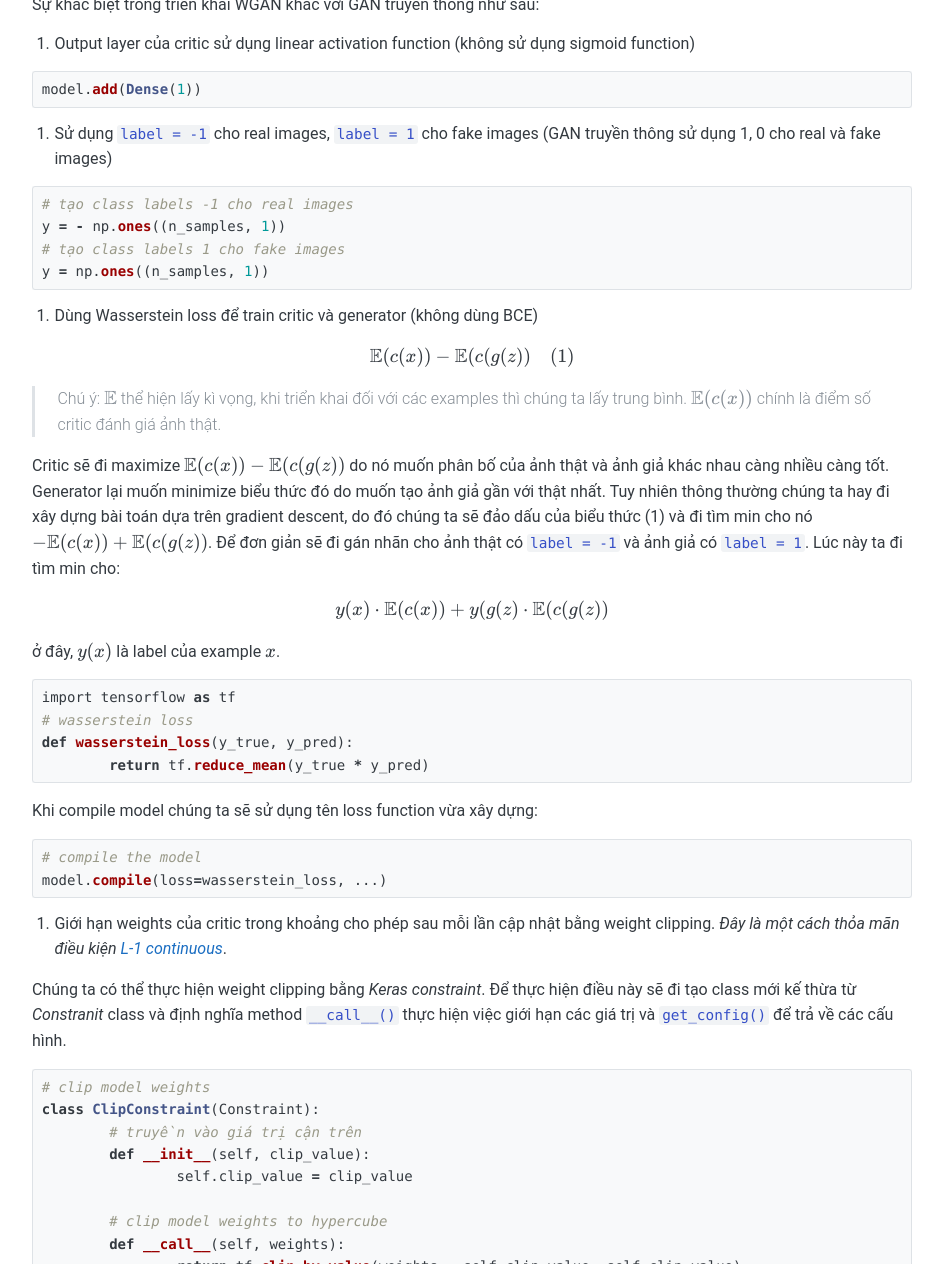
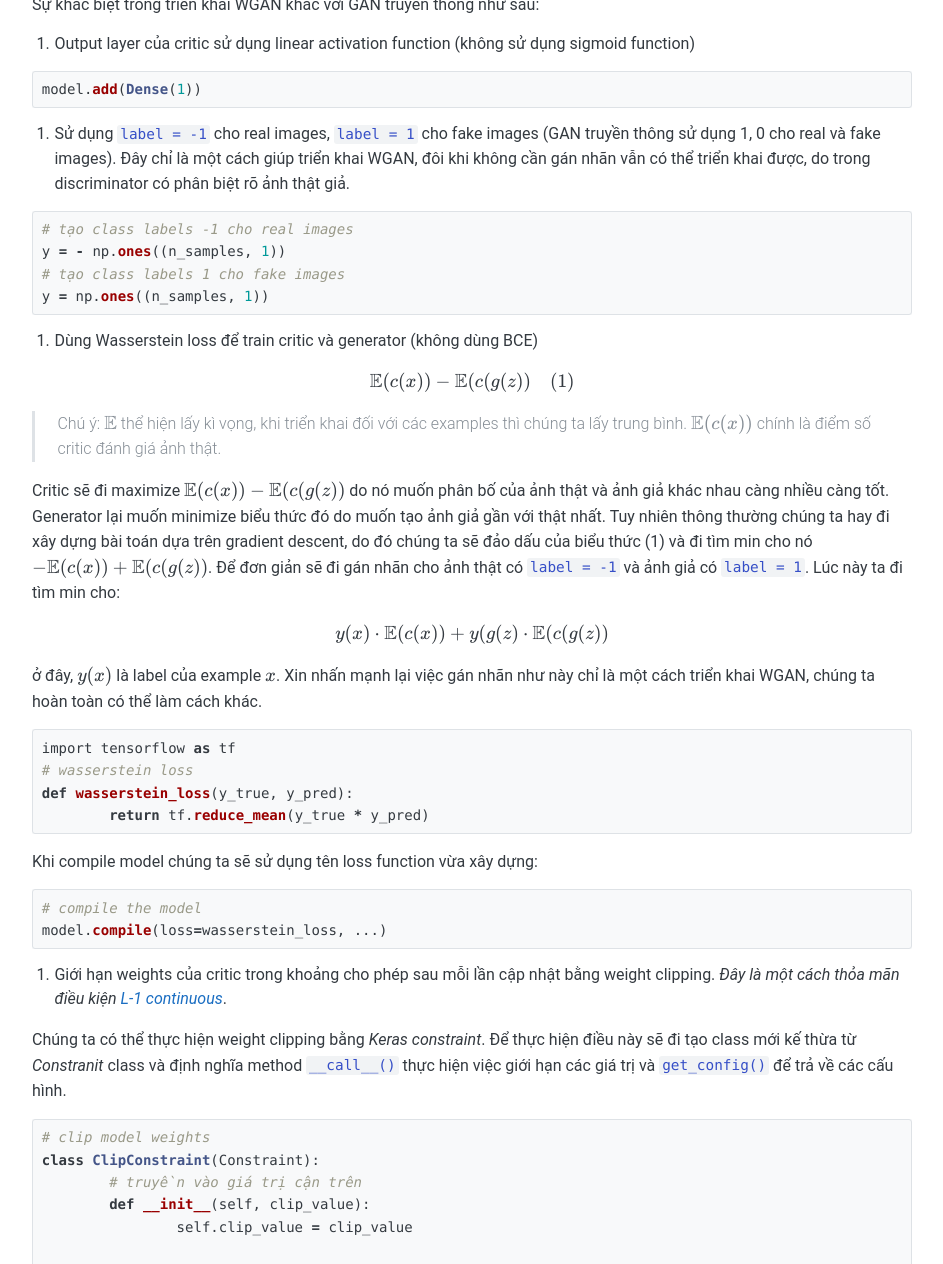
Before and after one commit to huytranvan2010/huytranvan2010.github.io, a Jekyll site: the page built from _posts/2021-08-26-WGAN.md, in a window 1280 px wide and 1400 px high, scrolled down 915 px, cut to the strip 136-1400 px from the top of the window. Shown: the whole strip, without its empty margins (168-1111 px from the left). Built offline with Jekyll 4.4.1, drawn with Linux system fonts in a browser that asks for light colours.

Commit message:
edit piece

````diff
--- a/_posts/2021-08-26-WGAN.md
+++ b/_posts/2021-08-26-WGAN.md
@@ -26,7 +26,7 @@ Sự khác biệt trong triển khai WGAN khác với GAN truyền thống như
 model.add(Dense(1))
 ```
 
-2. Sử dụng `label = -1` cho real images, `label = 1` cho fake images (GAN truyền thông sử dụng 1, 0 cho real và fake images)
+2. Sử dụng `label = -1` cho real images, `label = 1` cho fake images (GAN truyền thông sử dụng 1, 0 cho real và fake images). Đây chỉ là một cách giúp triển khai WGAN, đôi khi không cần gán nhãn vẫn có thể triển khai được, do trong discriminator có phân biệt rõ ảnh thật giả.
 
 ```python
 # tạo class labels -1 cho real images
@@ -44,7 +44,7 @@ Critic sẽ đi maximize $\mathbb{E}(c(x)) - \mathbb{E}(c(g(z))$ do nó muốn p
 
 $$y(x) \cdot \mathbb{E}(c(x)) + y(g(z) \cdot \mathbb{E}(c(g(z))$$
 
-ở đây, $y(x)$ là label của example $x$.
+ở đây, $y(x)$ là label của example $x$. Xin nhấn mạnh lại việc gán nhãn như này chỉ là một cách triển khai WGAN, chúng ta hoàn toàn có thể làm cách khác.
 
 ```python
 import tensorflow as tf
````
